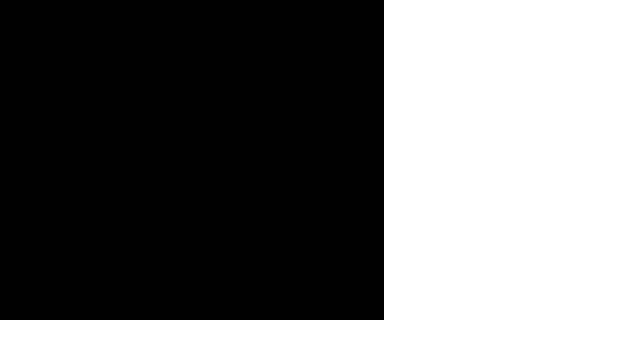
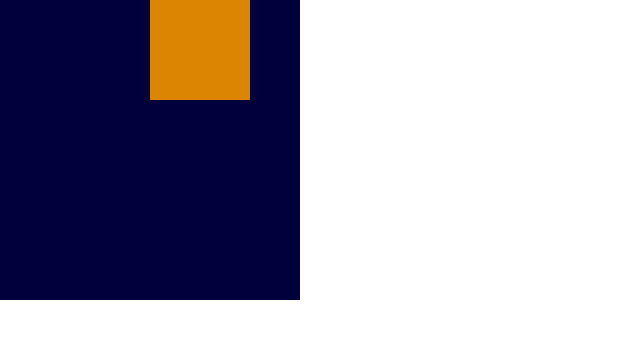
Before and after one commit to codewithaseel21/CSS---Rev, a plain HTML site: page index.html in a window 1280 px wide. Shown: the whole page, without its empty margins (0-640 px from the left). Drawn offline with Linux system fonts and the light colour scheme.

Commit message:
positions

```diff
--- a/index.html
+++ b/index.html
@@ -9,9 +9,14 @@
 </head>
 
 <body>
-    <div id="main">
+    <!-- <div id="car1"></div>
+    <div id="car2"></div>
+    <div id="car3"></div> -->
 
+    <div id="box">
+        <div id="small"></div>
     </div>
+
 </body>
 
 </html>
--- a/style.css
+++ b/style.css
@@ -10,8 +10,36 @@ body {
     height: 100%;
 }
 
-#main {
-    width: 30%;
-    height: 40%;
-    background-color: black;
+/* #car1 {
+    width: 100px;
+    height: 120px;
+    background-color: rgb(14, 1, 69);
 }
+
+#car2 {
+
+    width: 110px;
+    height: 90px;
+    background-color: rgb(34, 9, 147);
+}
+
+#car3 {
+
+    width: 130px;
+    height: 130px;
+    background-color: rgb(123, 96, 242);
+} */
+
+#box {
+    width: 300px;
+    height: 300px;
+    background-color: rgb(0, 0, 61);
+}
+
+#small{
+    width: 100px;
+    height: 100px;
+    background-color: rgb(220, 133, 3);
+    position: relative;
+    left: 50%;
+}
```
